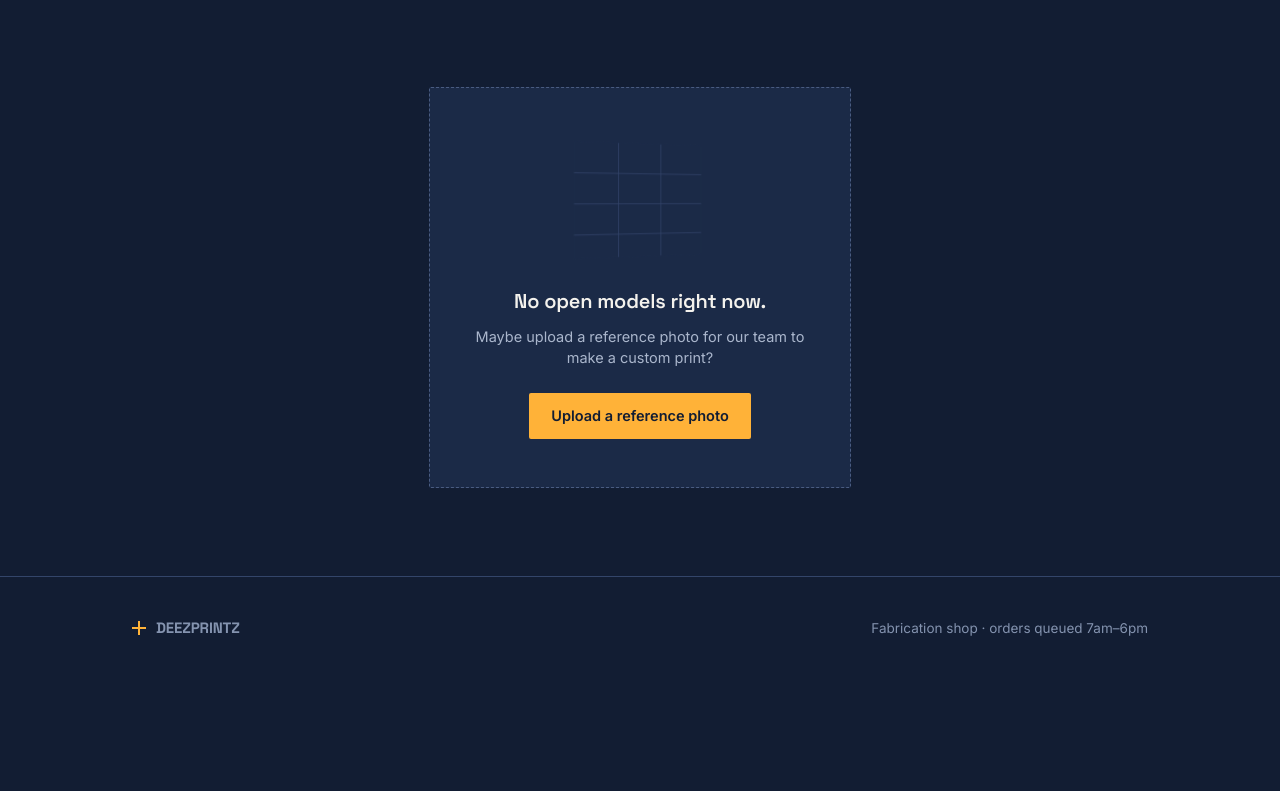
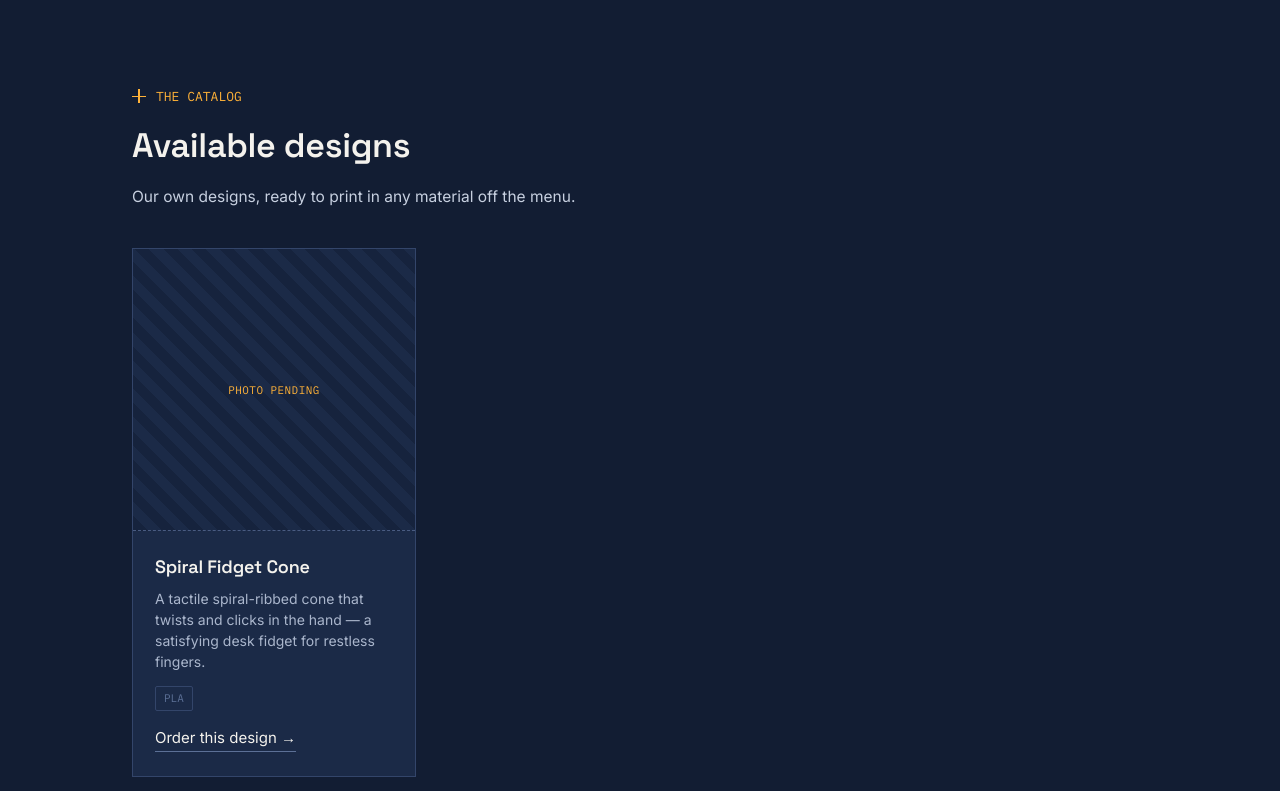
Before and after one commit to aycenanimates/DeezPrintz, a plain HTML site: page index.html in a window 1280 px wide. Shown: the part 3569-4360 px from the top of the page. Before the commit the page ends 4248 px from the top, so only its background shows below. Drawn offline with Linux system fonts and the light colour scheme.

Commit message:
Update index.html

```diff
--- a/index.html
+++ b/index.html
@@ -156,6 +156,33 @@
   }
   .empty-state h3{
     font-size:20px;margin-bottom:10px;color:var(--white);
+  }
+
+  .design-grid{
+    display:grid;grid-template-columns:repeat(auto-fill,minmax(240px,1fr));
+    gap:24px;max-width:900px;
+  }
+  .design-card{
+    border:1px solid var(--line-soft);
+    background:var(--navy-panel);
+  }
+  .design-image-placeholder{
+    aspect-ratio:1/1;
+    border-bottom:1px dashed #4A5C82;
+    display:flex;align-items:center;justify-content:center;
+    background:repeating-linear-gradient(45deg, #16233D, #16233D 10px, #1B2A47 10px, #1B2A47 20px);
+  }
+  .design-image-placeholder span{
+    font-family:'IBM Plex Mono',monospace;font-size:11px;color:var(--amber);
+    letter-spacing:0.04em;
+  }
+  .design-card-body{padding:22px 22px 24px;}
+  .design-card-body h3{font-size:18px;margin-bottom:8px;}
+  .design-card-body p{font-size:14px;color:#AAB6CC;margin:0 0 14px;}
+  .design-tags{display:flex;gap:8px;}
+  .tag{
+    font-family:'IBM Plex Mono',monospace;font-size:11px;color:var(--line);
+    border:1px solid var(--line-soft);padding:3px 8px;border-radius:2px;
   }
 
   .printer3d{
@@ -434,7 +461,31 @@
 </section>
 
 <section id="designs">
-  <div class="wrap" style="display:flex;justify-content:center;">
+  <div class="wrap">
+    <div class="section-head" style="margin-bottom:40px;">
+      <div class="kicker"><div class="reg"></div>THE CATALOG</div>
+      <h2>Available designs</h2>
+      <p>Our own designs, ready to print in any material off the menu.</p>
+    </div>
+
+    <div class="design-grid">
+      <div class="design-card">
+        <div class="design-image-placeholder">
+          <span>PHOTO PENDING</span>
+        </div>
+        <div class="design-card-body">
+          <h3>Spiral Fidget Cone</h3>
+          <p>A tactile spiral-ribbed cone that twists and clicks in the hand — a satisfying desk fidget for restless fingers.</p>
+          <div class="design-tags">
+            <span class="tag">PLA</span>
+          </div>
+          <a href="#order" class="btn-ghost" style="display:inline-block;margin-top:16px;">Order this design →</a>
+        </div>
+      </div>
+    </div>
+  </div>
+
+  <div class="wrap" style="display:flex;justify-content:center;margin-top:56px;">
     <div class="empty-state">
       <div class="printer3d">
         <div class="printer3d-inner">
@@ -475,8 +526,8 @@
           </div>
         </div>
       </div>
-      <h3>No open models right now.</h3>
-      <p>Maybe upload a reference photo for our team to make a custom print?</p>
+      <h3>More designs on the way.</h3>
+      <p>Got something specific in mind? Upload a reference photo for our team to make a custom print.</p>
       <label class="upload-btn" for="refPhoto">
         Upload a reference photo
         <input type="file" id="refPhoto" accept="image/*" hidden>
```
